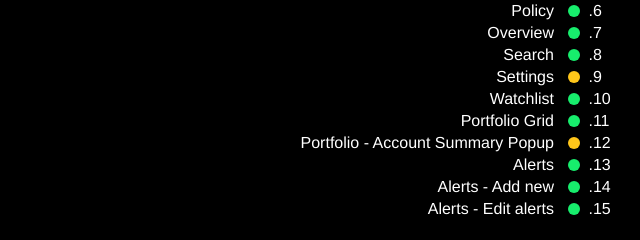
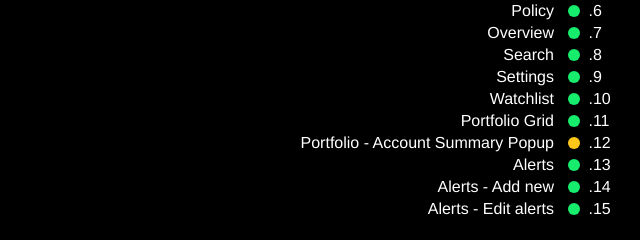
Before and after one commit to K-ost/StockMonkeys, a website: page app/index.html in a window 1280 px wide. Shown: the part 231-471 px from the top of the page, 640-1280 px from the left. Drawn offline with nearby package versions, Linux system fonts and the light colour scheme; files that its build step writes are made by us from their sources.

Commit message:
settings1

```diff
--- a/app/index.html
+++ b/app/index.html
@@ -13,7 +13,7 @@
 			<li><a href="policy.html" target="_blank">Policy</a></li>
 			<li><a href="overview.html" target="_blank">Overview</a></li>
 			<li><a href="search.html" target="_blank">Search</a></li>
-			<li class="dev"><a href="settings.html" target="_blank">Settings</a></li>
+			<li><a href="settings.html" target="_blank">Settings</a></li>
 			<li><a href="watchlist.html" target="_blank">Watchlist</a></li>
 			<li><a href="portfolio.html" target="_blank">Portfolio Grid</a></li>
 			<li class="dev"><a href="portfolio-1.html" target="_blank">Portfolio - Account Summary Popup</a></li>
```
Also changed, not shown: public/index.html (+1 -1 lines).
